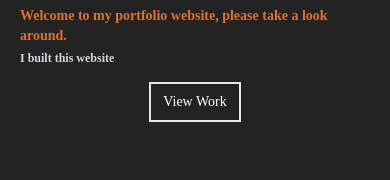
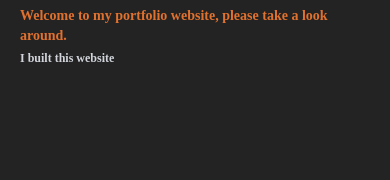
Before and after one commit to ChrisMaylor92/portfolio-1, a React (Create React App) app: page / in a window 390 px wide. Shown: the part 174-354 px from the top of the page. Built offline with nearby package versions, Linux system fonts and the light colour scheme.

Commit message:
mobile home page completed, adds in correctly postitioned background animation

```diff
--- a/src/components/Home.jsx
+++ b/src/components/Home.jsx
@@ -1,8 +1,17 @@
 import { Link } from 'react-scroll';
-
+import { useState } from 'react';
 import { TypeAnimation } from 'react-type-animation'
+import { useEffect } from 'react';
 
 export const Home = () => {
+    const [timePass, setTimePass] = useState(false)
+
+
+    useEffect(() => {
+        setTimeout(() => {
+            setTimePass(true);
+          }, 9000);
+    }, [setTimePass])
 
     return (
         <div>
@@ -86,7 +95,7 @@ export const Home = () => {
 
 
             </div>
-            <div className="pt-1 flex justify-center">
+            { timePass && <div className="pt-1 flex justify-center">
                     <Link to="work" smooth={true} duration={500} >
                         <button className="text-white text-sm border-2 px-3 py-2 my-2 items-center hover:bg-[#43ad2e] hover:border-[#43ad2e]">
                         View Work
@@ -94,7 +103,7 @@ export const Home = () => {
                         </button>
                         </Link>
 
-            </div>
+            </div>}
         </div>
 {/* Desktop View */}
         <div name="home" className="hidden w-screen h-screen md:grid grid-cols-3 justify-center">
```
